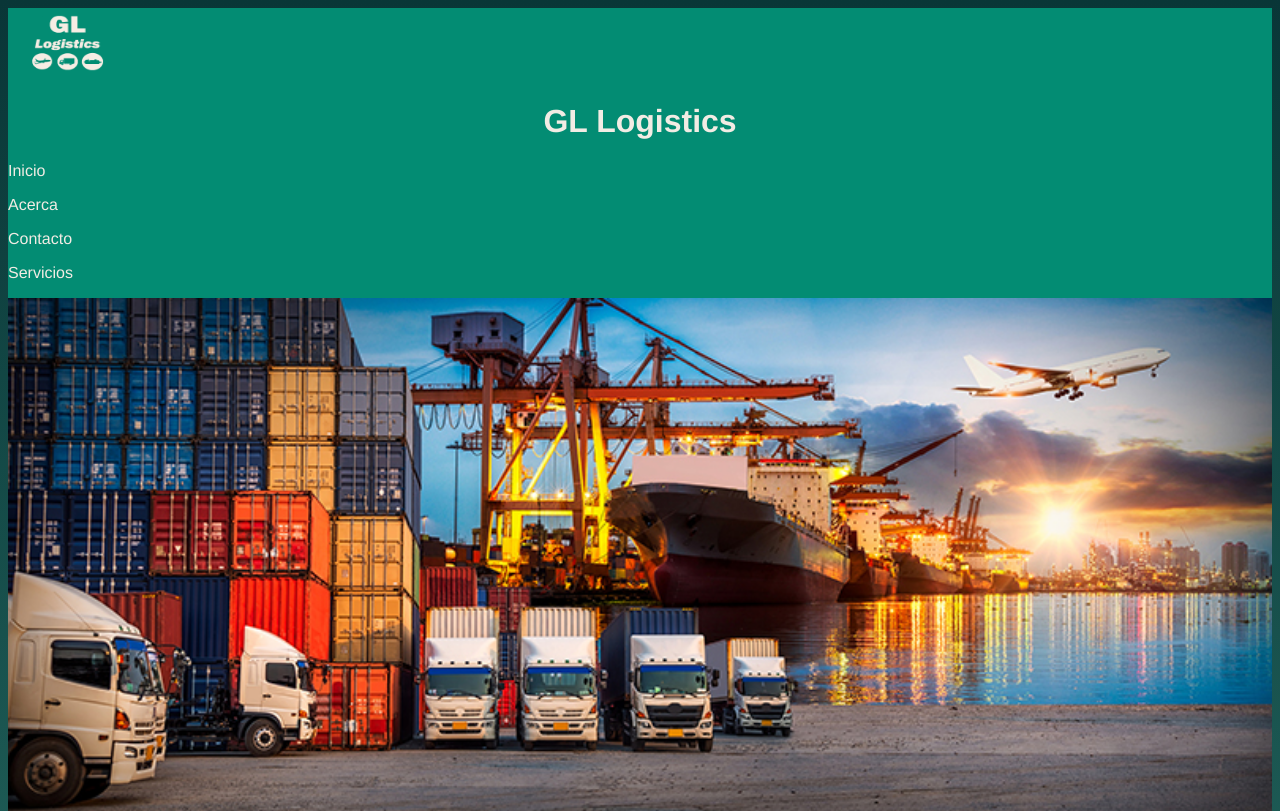
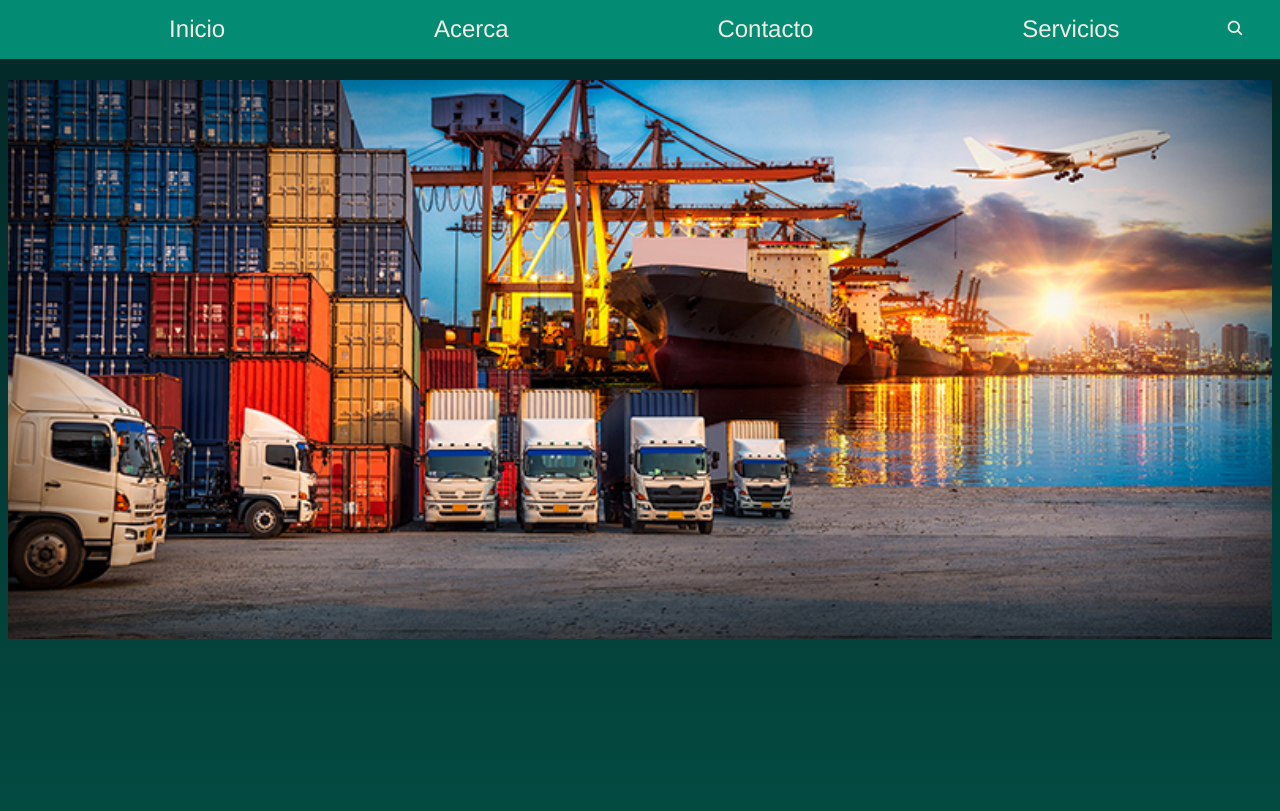
Before and after one commit to DoctoraSt/GL---Logistics-example-, a plain HTML site: page Principal.html in a window 1280 px wide. Shown: the top 811 px of the page. Drawn offline with nearby package versions, Linux system fonts and the light colour scheme.

Commit message:
Cambio fondos
cambios en diseño y fondos

```diff
--- a/CSS/principal.css
+++ b/CSS/principal.css
@@ -1,7 +1,7 @@
 body{
-    background: #44A08D;  /* fallback for old browsers */
-    background: -webkit-linear-gradient(to bottom, #093637, #44A08D);  /* Chrome 10-25, Safari 5.1-6 */
-    background: linear-gradient(to bottom, #093637, #44A08D); /* W3C, IE 10+/ Edge, Firefox 16+, Chrome 26+, Opera 12+, Safari 7+ */
+    background: #038C73;  /* fallback for old browsers */
+    background: -webkit-linear-gradient(to bottom, #032626, #038C73);  /* Chrome 10-25, Safari 5.1-6 */
+    background: linear-gradient(to bottom, #032626, #038C73); /* W3C, IE 10+/ Edge, Firefox 16+, Chrome 26+, Opera 12+, Safari 7+ */
 }
 h1{
     text-align: center;
@@ -9,16 +9,26 @@ h1{
     font-family: 'Franklin Gothic Medium', 'Arial Narrow', Arial, sans-serif;
 }
 .navBar{
+    text-align: center;
     background-color: #038C73;
-    align-items: center;
+    padding: 1.2%;
+    position: fixed;
+    left: 0;
+    top: 0;
+    width: 100%;
 }
 .navBar > p{
     display: inline;
     font-size: 1.5em;
     padding: 5%;
+    margin: 3%;
 }
 .aduana{
     width: 100%;
+}
+ion-icon{
+    color: #F2ECE4;
+    font-size:large;
 }
 a{
     color: #F2ECE4;
@@ -57,10 +67,12 @@ a:hover{
 .pie{
     color: #F2ECE4;
     font-family: 'Franklin Gothic Medium', 'Arial Narrow', Arial, sans-serif;
-    background-color: #038C73;
+    background-color: #032626;
     font-size: 100%;
     padding-left: 20px;
     padding: 20px;
+    left: 0;
+    top: 0;
 }
 .circulo{
     display: inline-block;
--- a/Principal.html
+++ b/Principal.html
@@ -12,16 +12,16 @@
     <title>GL Logistics</title>
 </head>
 <body>
-    <header class="navBar">
-        <img title="logo" src="Imagenes/Logo 2 PNG.png" width="120" height="70">
-        <h1>GL Logistics</h1>
-        <div>
+    <header>
+        <div class="navBar">
             <p><a href="Principal.html">Inicio</a></p>
             <p><a href="Acerca.html">Acerca</a></p>
             <p><a href="Contacto.html">Contacto</a></p>
             <p><a href="Servicios.html">Servicios</a></p>
+            <ion-icon name="search"></ion-icon>
         </div>
-        <img class="aduana" title="aduana" src="Imagenes/aduana.jpg">
+        <h1>GL Logistics</h1>
+        <img title="aduana" class="aduana" src="Imagenes/aduana.jpg">
     </header>
     <article>
         <div class="info">
```
